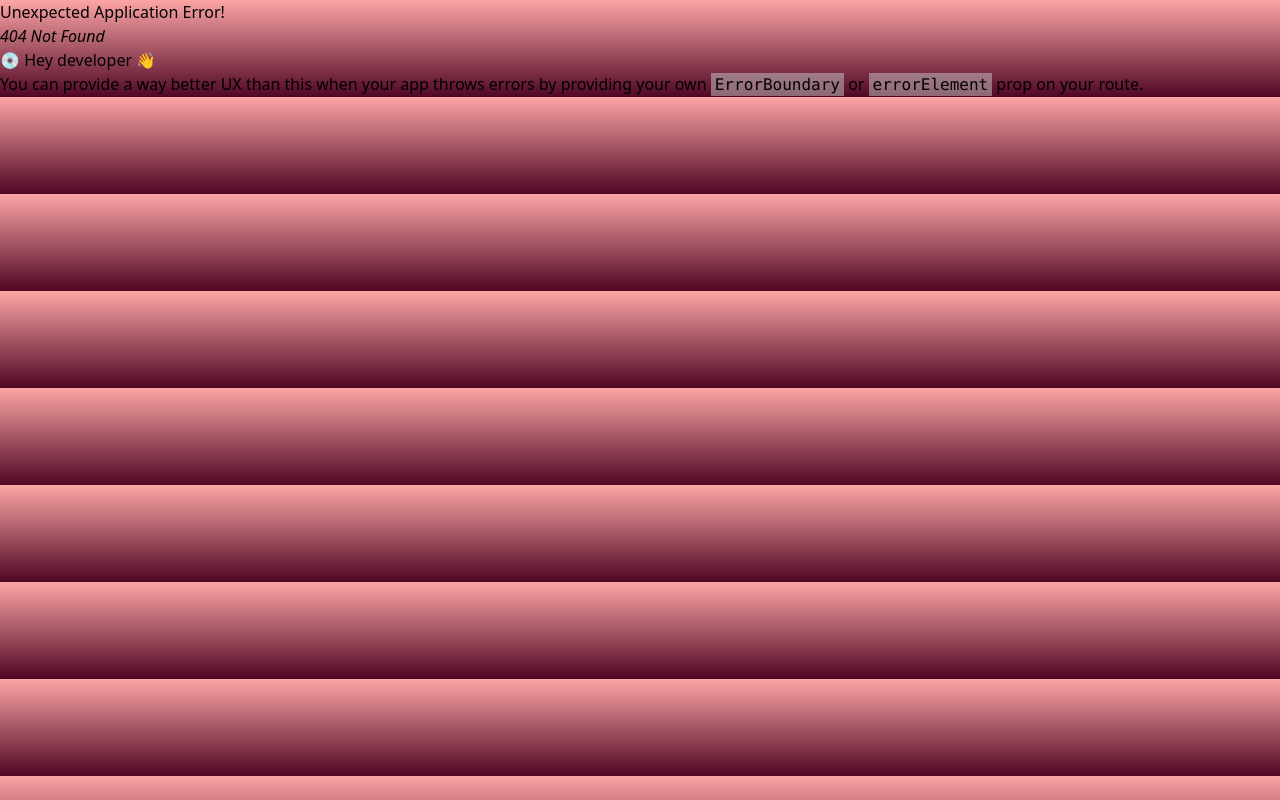
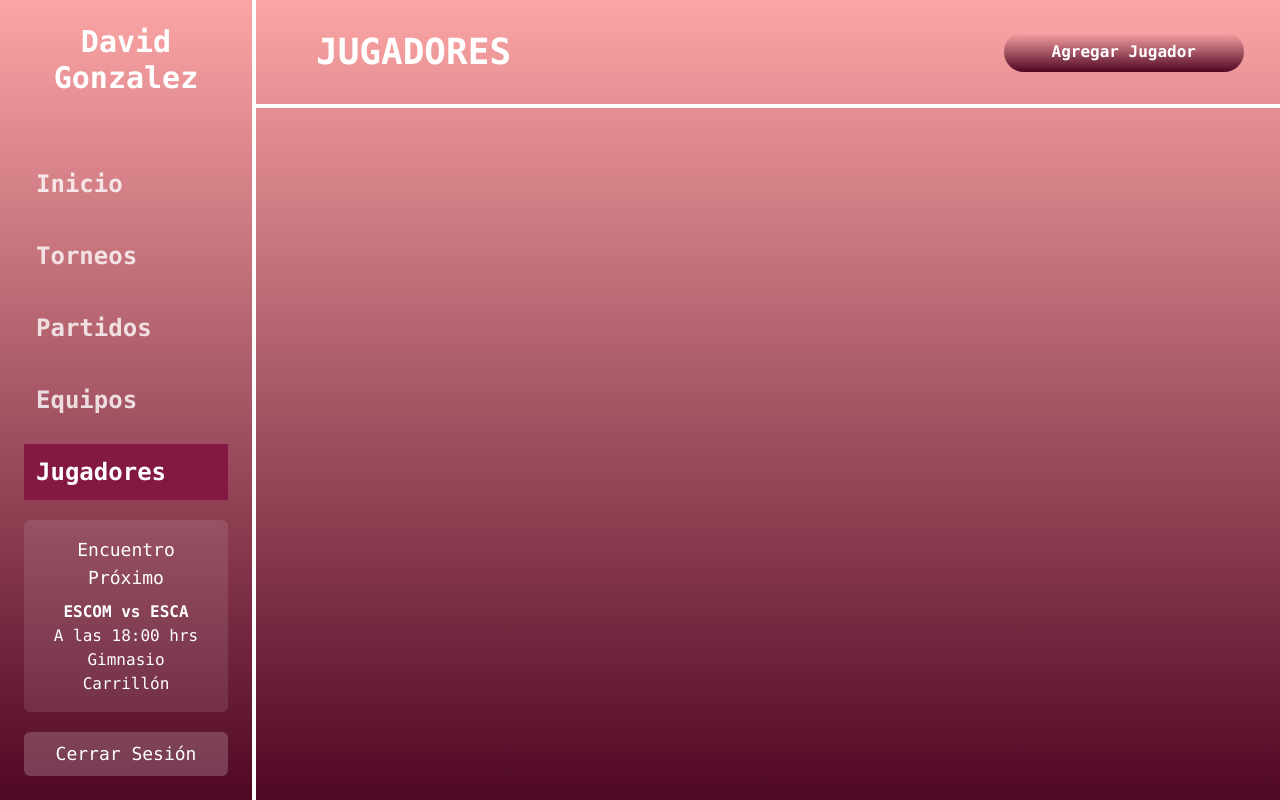
Before and after one commit to DavidGonzalezRamos/client, a React (Vite) app: page /jugador in a window 1280 px wide. Before the commit this address had no page. Built offline with nearby package versions, Linux system fonts and the light colour scheme.

Commit message:
routing entre paginas

```diff
--- a/src/layouts/Layout.tsx
+++ b/src/layouts/Layout.tsx
@@ -1,4 +1,4 @@
-import { Outlet } from "react-router-dom";
+import { NavLink, Outlet } from "react-router-dom";
 export default function Layout() {
   return (
     <>
@@ -10,20 +10,65 @@ export default function Layout() {
           </div>
 
           <ul className="space-y-4 mt-10">
-            <li className="p-3 font-mono font-black text-2xl opacity-80 hover:opacity-100 cursor-pointer">
-              Inicio
+            <li>
+              <NavLink
+                to="/"
+                className={({ isActive }) =>
+                  isActive
+                    ? "block p-3 font-mono font-black text-2xl bg-pink-900 cursor-pointer"
+                    : "block p-3 font-mono font-black text-2xl opacity-80 hover:bg-pink-900 cursor-pointer"
+                }
+              >
+                Inicio
+              </NavLink>
             </li>
-            <li className="p-3 font-mono font-black text-2xl opacity-80 hover:opacity-100 cursor-pointer">
-              Torneos
+            <li>
+              <NavLink
+                to="/Torneos"
+                className={({ isActive }) =>
+                  isActive
+                    ? "block p-3 font-mono font-black text-2xl bg-pink-900 cursor-pointer"
+                    : "block p-3 font-mono font-black text-2xl opacity-80 hover:bg-pink-900 cursor-pointer"
+                }
+              >
+                Torneos
+              </NavLink>
             </li>
-            <li className="p-3 font-mono font-black text-2xl opacity-80 hover:opacity-100 cursor-pointer">
-              Partidos
+            <li>
+              <NavLink
+                to="/partidos"
+                className={({ isActive }) =>
+                  isActive
+                    ? "block p-3 font-mono font-black text-2xl bg-pink-900 cursor-pointer"
+                    : "block p-3 font-mono font-black text-2xl opacity-80 hover:bg-pink-900 cursor-pointer"
+                }
+              >
+                Partidos
+              </NavLink>
             </li>
-            <li className="p-3 font-mono font-black text-2xl opacity-80 hover:opacity-100 cursor-pointer">
-              Equipos
+            <li>
+              <NavLink
+                to="/equipos"
+                className={({ isActive }) =>
+                  isActive
+                    ? "block p-3 font-mono font-black text-2xl bg-pink-900 cursor-pointer"
+                    : "block p-3 font-mono font-black text-2xl opacity-80 hover:bg-pink-900 cursor-pointer"
+                }
+              >
+                Equipos
+              </NavLink>
             </li>
-            <li className="p-3 font-mono font-black text-2xl opacity-80 hover:opacity-100 cursor-pointer">
-              Jugadores
+            <li>
+              <NavLink
+                to="/jugador"
+                className={({ isActive }) =>
+                  isActive
+                    ? "block p-3 font-mono font-black text-2xl bg-pink-900 cursor-pointer"
+                    : "block p-3 font-mono font-black text-2xl opacity-80 hover:bg-pink-900 cursor-pointer"
+                }
+              >
+                Jugadores
+              </NavLink>
             </li>
           </ul>
 
@@ -42,17 +87,6 @@ export default function Layout() {
         </aside>
 
         <div className="flex-grow">
-          <header className="border-b-4 border-white w-4/5 fixed top-0 right-0 left-1/5 py-8 px-9 flex justify-between items-center z-10">
-            <h1 className="font-mono text-4xl text-white font-extrabold uppercase px-6">
-              Jugadores
-            </h1>
-            <div className="flex items-center space-x-4">
-              <button className="font-mono font-semibold bg-gradient-to-b from-red-300 to-pink-950 text-white py-2 px-12 rounded-full">
-                Agregar Jugador
-              </button>
-            </div>
-          </header>
-
           <main className="mt-36 px-8 text-white">
             <Outlet />
           </main>
--- /dev/null
+++ b/src/views/Equipos.tsx
@@ -0,0 +1,15 @@
+function Equipos() {
+  return (
+    <>
+      <div className="flex-grow">
+        <header className="border-b-4 border-white w-4/5 fixed top-0 right-0 left-1/5 py-8 px-9 flex justify-between items-center z-10">
+          <h1 className="font-mono text-4xl text-white font-extrabold uppercase px-6">
+            Equipos
+          </h1>
+        </header>
+      </div>
+    </>
+  );
+}
+
+export default Equipos;
--- a/src/views/Jugador.tsx
+++ b/src/views/Jugador.tsx
@@ -1,7 +1,19 @@
+import { Link } from "react-router-dom";
 export default function Jugador() {
   return (
     <>
-      <div>Jugador</div>
+      <div className="flex-grow">
+        <header className="border-b-4 border-white w-4/5 fixed top-0 right-0 left-1/5 py-8 px-9 flex justify-between items-center z-10">
+          <h1 className="font-mono text-4xl text-white font-extrabold uppercase px-6">
+            Jugadores
+          </h1>
+          <div className="flex items-center space-x-4">
+            <button className="font-mono font-semibold bg-gradient-to-b from-red-300 to-pink-950 text-white py-2 px-12 rounded-full">
+              <Link to="jugador/nuevo">Agregar Jugador</Link>
+            </button>
+          </div>
+        </header>
+      </div>
     </>
   );
 }
--- /dev/null
+++ b/src/views/PaginaInicio.tsx
@@ -0,0 +1,15 @@
+function PaginaInicio() {
+  return (
+    <>
+      <div className="flex-grow">
+        <header className="border-b-4 border-white w-4/5 fixed top-0 right-0 left-1/5 py-8 px-9 flex justify-between items-center z-10">
+          <h1 className="font-mono text-4xl text-white font-extrabold uppercase px-6">
+            Estadisticas Baloncesto IPN
+          </h1>
+        </header>
+      </div>
+    </>
+  );
+}
+
+export default PaginaInicio;
--- /dev/null
+++ b/src/views/Partidos.tsx
@@ -0,0 +1,15 @@
+function Partidos() {
+  return (
+    <>
+      <div className="flex-grow">
+        <header className="border-b-4 border-white w-4/5 fixed top-0 right-0 left-1/5 py-8 px-9 flex justify-between items-center z-10">
+          <h1 className="font-mono text-4xl text-white font-extrabold uppercase px-6">
+            Partidos
+          </h1>
+        </header>
+      </div>
+    </>
+  );
+}
+
+export default Partidos;
--- /dev/null
+++ b/src/views/Torneos.tsx
@@ -0,0 +1,15 @@
+function Torneos() {
+  return (
+    <>
+      <div className="flex-grow">
+        <header className="border-b-4 border-white w-4/5 fixed top-0 right-0 left-1/5 py-8 px-9 flex justify-between items-center z-10">
+          <h1 className="font-mono text-4xl text-white font-extrabold uppercase px-6">
+            Torneos
+          </h1>
+        </header>
+      </div>
+    </>
+  );
+}
+
+export default Torneos;
```
Also changed, not shown: src/router.tsx (+20 -0 lines).
